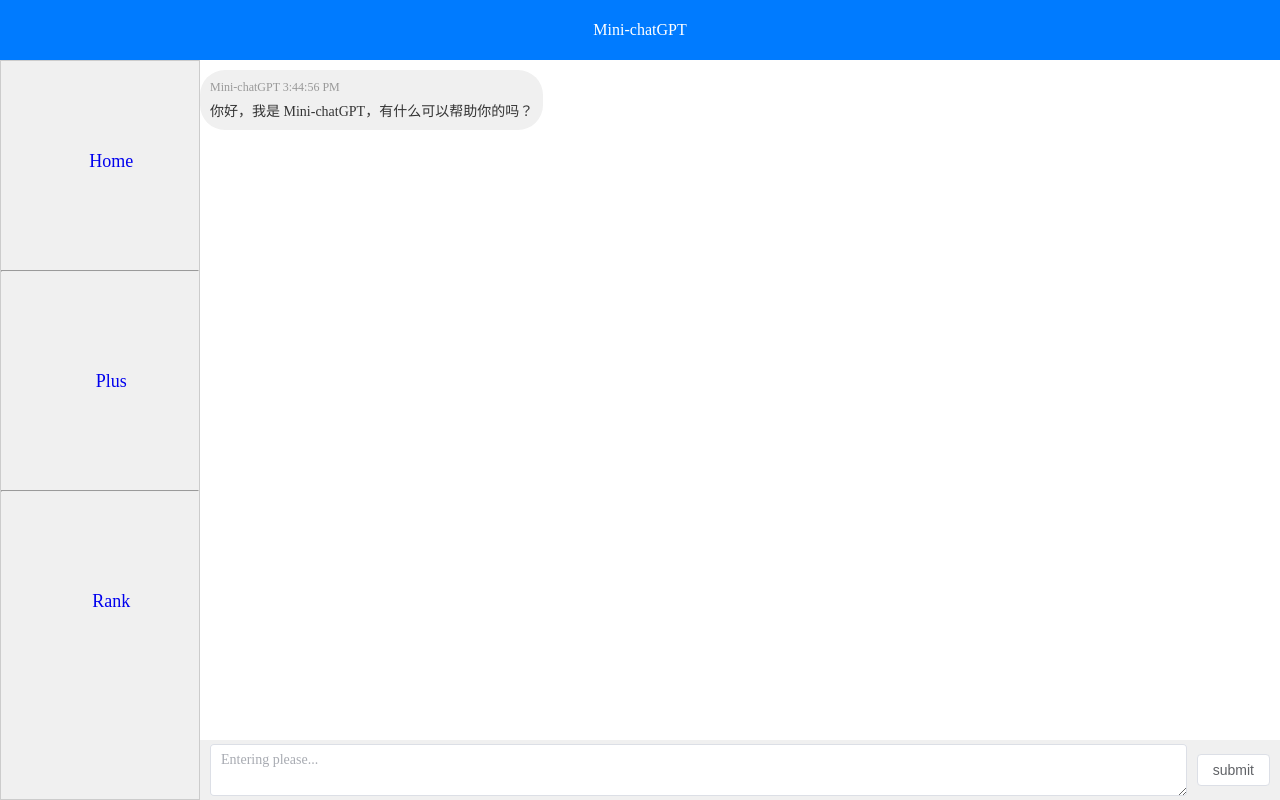
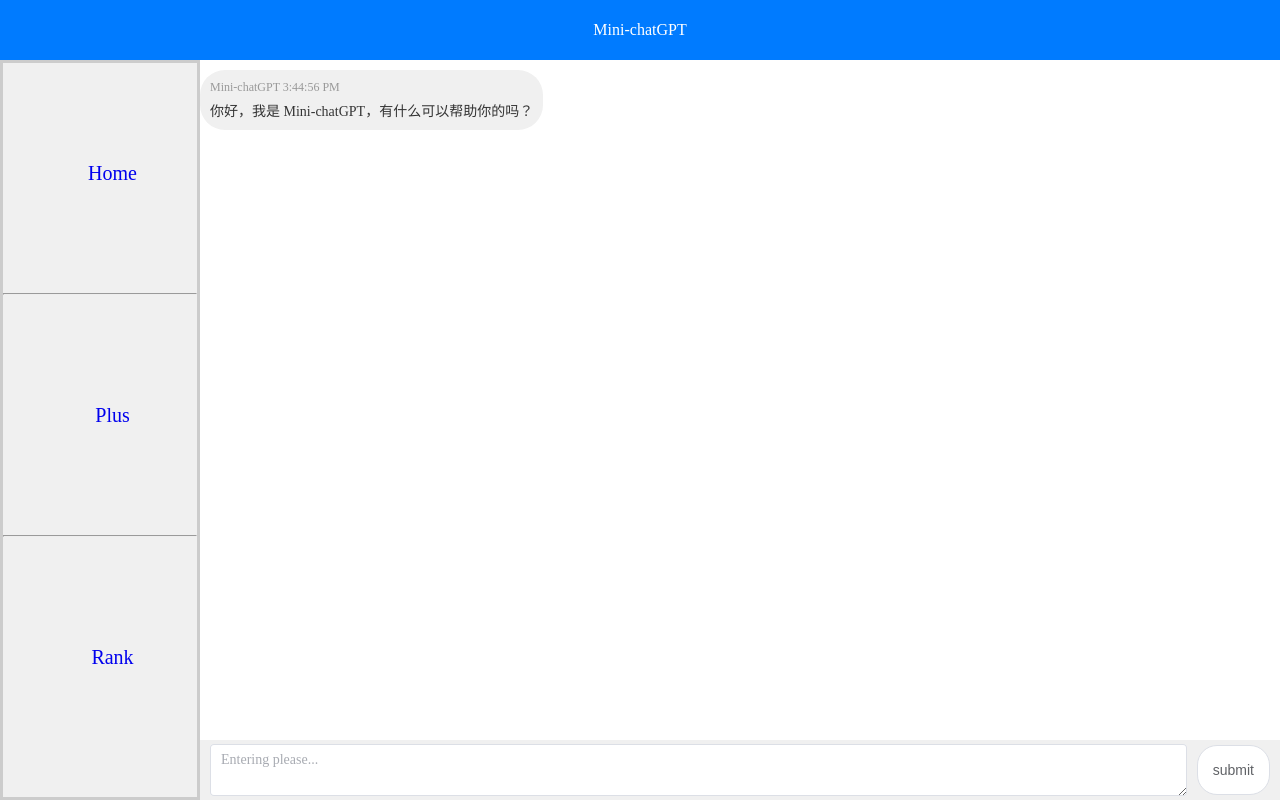
Before and after one commit to Miraclys/front-end, a Vue app: page /home in a window 1280 px wide. Built offline with nearby package versions, Linux system fonts and the light colour scheme; some icons are missing.

Commit message:
3-13-23-45-浅浅的美化

```diff
--- a/src/views/HomePage.vue
+++ b/src/views/HomePage.vue
@@ -2,7 +2,9 @@
     <div class="chat-layout">
     <el-container>
       <el-header class="header">
+
         Mini-chatGPT
+
         <div id="clock" class="clock">00:00:00</div>
       </el-header>
       <el-container>
@@ -92,9 +94,9 @@
     background-size: cover;
     color: #fff;
     text-align: center;
-    line-height: 200px;
-    border: 1px solid #ccc;
-    font-size: 18px;
+    line-height: 250px;
+    border: 3px solid #ccc;
+    font-size: 20px;
   }
 
   .aside a {
@@ -123,7 +125,7 @@
     background-color: #f0f0f0;
     color: #333;
     text-align: center;
-    line-height: 200px;
+    line-height: 220px;
   }
 
   .el-main {
@@ -174,6 +176,8 @@
 
   .send-button {
     margin-left: 10px;
+    height: 50px;
+    border-radius: 20px;
   }
 
   /* 自动补齐下拉框的样式 */
```
